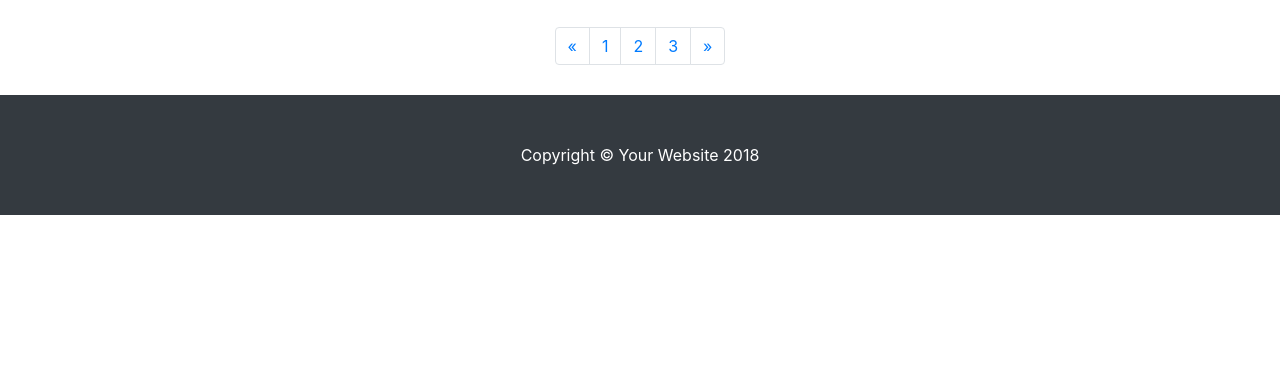
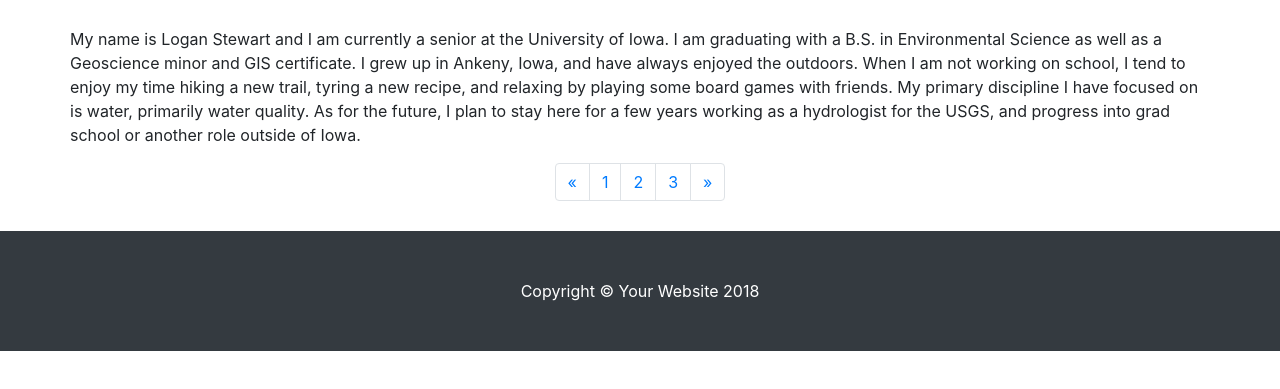
Before and after one commit to geog3540/lpstewart, a website: page shortbio.html in a window 1280 px wide. Shown: the part 199-588 px from the top of the page. Drawn offline with Linux system fonts and the light colour scheme.

Commit message:
Update shortbio.html

```diff
--- a/shortbio.html
+++ b/shortbio.html
@@ -60,6 +60,12 @@ Vis P<!DOCTYPE html>
          <div class="col-lg-4 col-sm-6 portfolio-item">
             <img class="card-img-top" src="images/selfphoto.jpeg" alt=""></a>
          </div>
+        <p class="card-test">My name is Logan Stewart and I am currently a senior at the University of Iowa.
+          I am graduating with a B.S. in Environmental Science as well as a Geoscience minor and GIS certificate.
+          I grew up in Ankeny, Iowa, and have always enjoyed the outdoors.
+          When I am not working on school, I tend to enjoy my time hiking a new trail, tyring a new recipe, and relaxing by playing some board games with friends.
+          My primary discipline I have focused on is water, primarily water quality.
+          As for the future, I plan to stay here for a few years working as a hydrologist for the USGS, and progress into grad school or another role outside of Iowa. </p>
       </div>
       <!-- /.row -->
 
```
